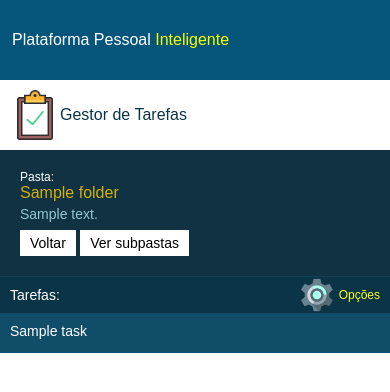
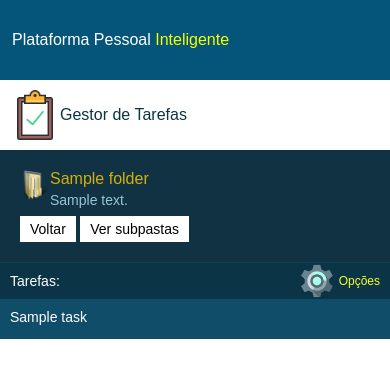
Before and after one commit to Pablo-Camara/simple-task-manager-with-php-symfony-javascript, a Symfony app: template templates/task_manager/folder.html.twig in a window 390 px wide. Shown: the top 392 px of the page. Run offline with Twig, Linux system fonts and the light colour scheme; the template is opened without the code that fills it: most values are stand-ins (such as "Sample title", 1, 10 or a date in 2020); some libraries are stand-ins or nearby versions.

Commit message:
Add icon to folder name when you re inside a folder
Done on my phone hehe

```diff
--- a/templates/task_manager/folder.html.twig
+++ b/templates/task_manager/folder.html.twig
@@ -13,9 +13,9 @@
 
           <div class="item mb0">
             <div class="item-line">
-              <span>Pasta:</span> {{ folder.name }}
+              <span class="icon folder-icon"></span> {{ folder.name }}
             </div>
-            <div class="item-line description smaller">
+            <div class="item-line description smaller pl30">
               {{ folder.description }}
             </div>
             <div class="item-line buttons">
```
